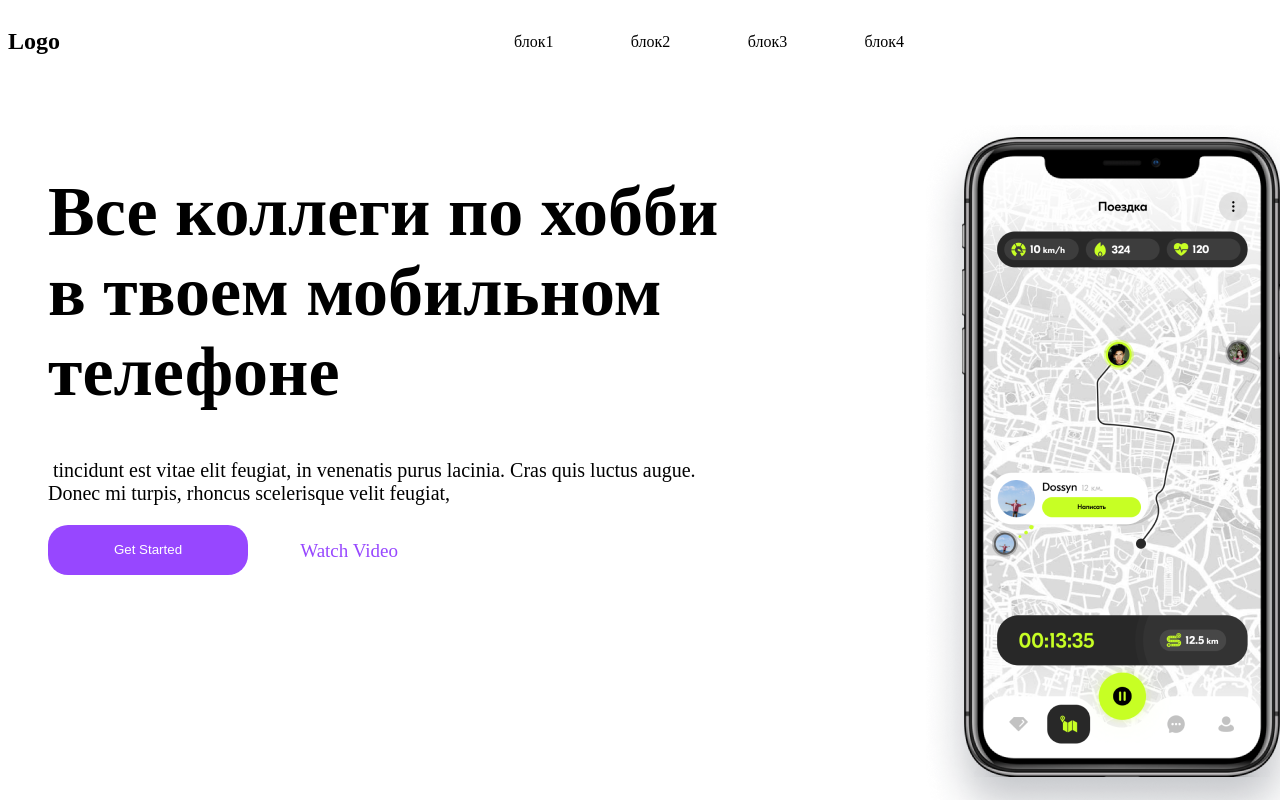
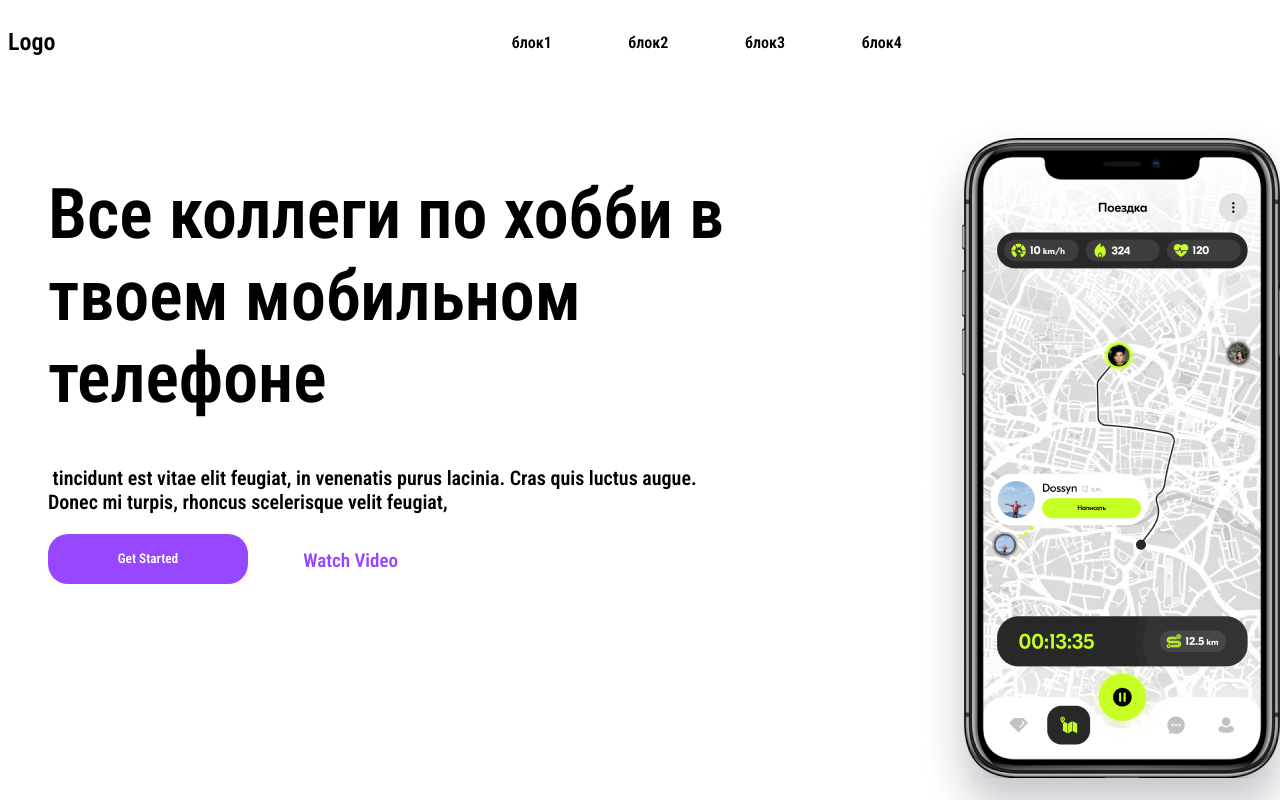
Before and after one commit to ozodbek26/project1, a React (Create React App) app: page / in a window 1280 px wide. Shown: the top 800 px of the page. Built offline with nearby package versions, Linux system fonts and the light colour scheme; a web font is replaced by a local one.

Commit message:
made another page

```diff
--- a/public/index.html
+++ b/public/index.html
@@ -11,7 +11,6 @@
     />
     <link rel="apple-touch-icon" href="%PUBLIC_URL%/logo192.png" />
     <link rel="manifest" href="%PUBLIC_URL%/manifest.json" />
-    <!-- Подключение шрифтов -->
     <link rel="preconnect" href="https://fonts.googleapis.com">
     <link rel="preconnect" href="https://fonts.gstatic.com" crossorigin>
     <link href="https://fonts.googleapis.com/css2?family=Oswald:wght@200..700&family=Poppins:ital,wght@0,100;0,200;0,300;0,400;0,500;0,600;0,700;0,800;0,900;1,100;1,200;1,300;1,400;1,500;1,600;1,700;1,800;1,900&family=Roboto+Condensed:ital,wght@0,100..900;1,100..900&family=Smooch+Sans:wght@100..900&display=swap" rel="stylesheet">
--- a/src/App.css
+++ b/src/App.css
@@ -1,3 +1,10 @@
+
+* {
+  font-family: "Roboto Condensed", serif;
+  font-optical-sizing: auto;
+  font-weight: 600;
+  font-style: normal;
+}
 .roboto-condensed-title {
     font-family: "Roboto Condensed", serif;
     font-optical-sizing: auto;
--- a/src/component/AdditionalContent/Scroll/Scroll.jsx
+++ b/src/component/AdditionalContent/Scroll/Scroll.jsx
@@ -8,7 +8,7 @@ export default function Scroll() {
        <div className='Scroll'>
          <div class="scroll-container">
             <div class="scroll-content">
-                <span><img src={Rectangle} alt="" /></span>
+                <span className='class-name'><img src={Rectangle} alt="" /></span>
                 <span><img src={Rectangle} alt="" /></span>
                 <span><img src={Rectangle} alt="" /></span>
                 <span><img src={Rectangle} alt="" /></span>
--- a/src/component/AdditionalContent/Scroll/Scroll.scss
+++ b/src/component/AdditionalContent/Scroll/Scroll.scss
@@ -8,6 +8,7 @@
     display: inline-block;
     animation: scroll-horizontal 10s linear infinite;
 }
+
 
 @keyframes scroll-horizontal {
     from {
```
